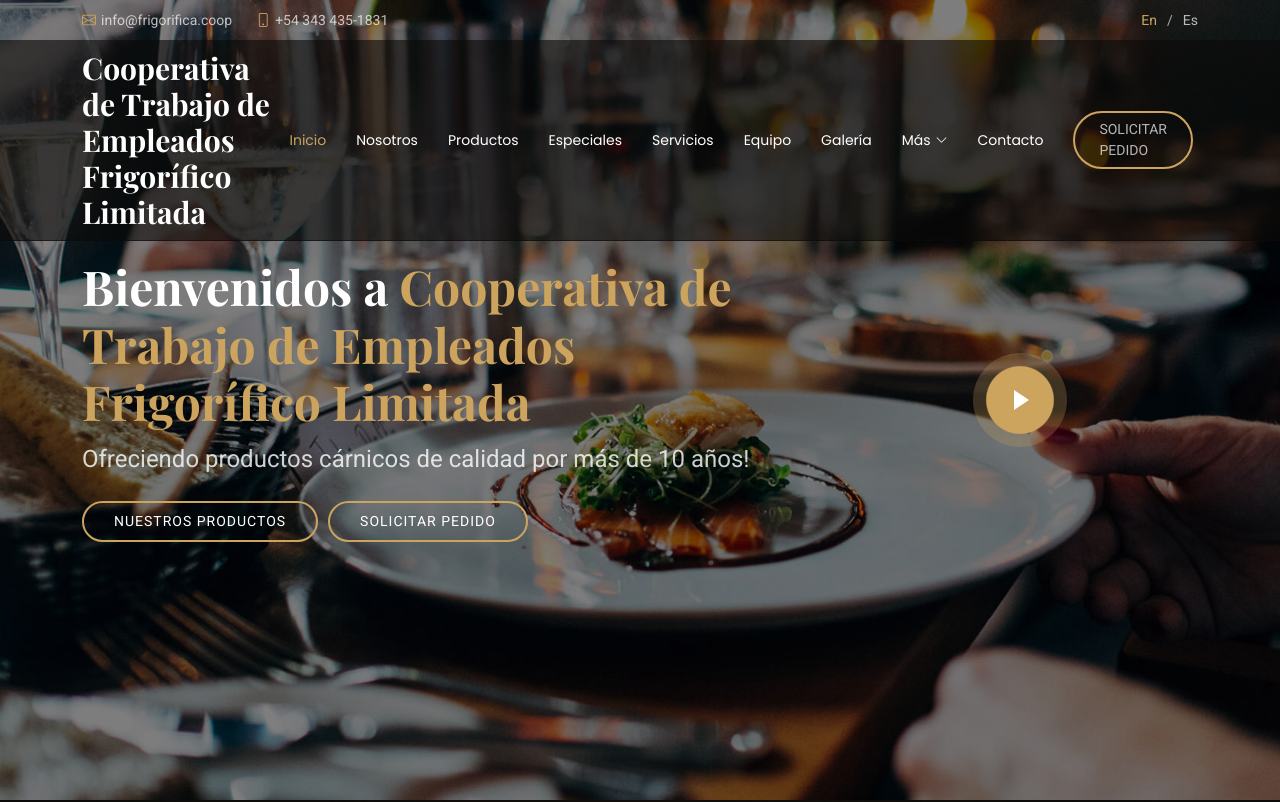
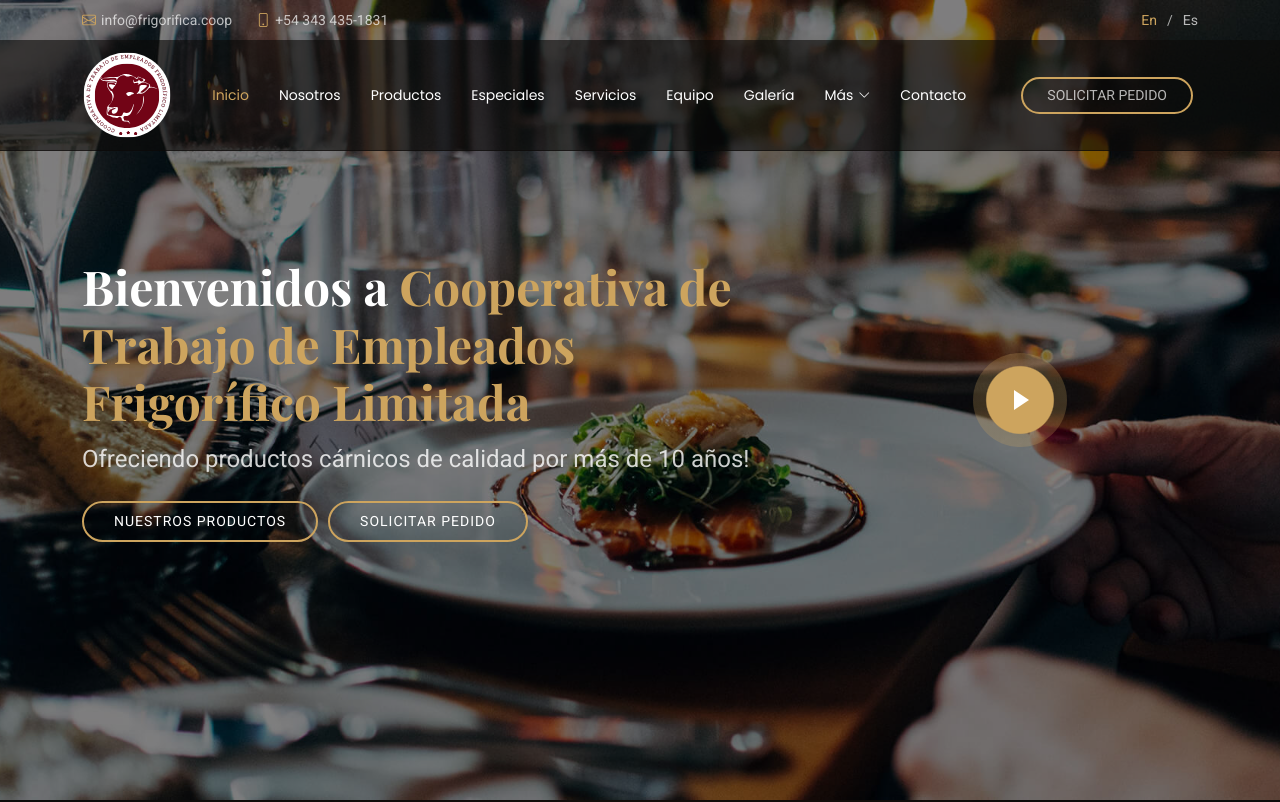
Before and after one commit to EmaAristimuno/cooperativa-frigorifica, a plain HTML site: page index.html in a window 1280 px wide. Shown: the top 802 px of the page. Drawn offline with nearby package versions, Linux system fonts and the light colour scheme; a web font is replaced by a local one.

Commit message:
agrego logo cooperativa

```diff
--- a/index.html
+++ b/index.html
@@ -51,10 +51,9 @@
     <div class="branding d-flex align-items-cente">
 
       <div class="container position-relative d-flex align-items-center justify-content-between">
-        <a href="index.html" class="logo d-flex align-items-center me-auto me-xl-0">
-          <!-- Uncomment the line below if you also wish to use an image logo -->
-          <!-- <img src="assets/img/logo.png" alt=""> -->
-          <h1 class="sitename">Cooperativa de Trabajo de Empleados Frigorífico Limitada</h1>
+        <a href="index.html" >
+          <img src="assets/img/logo.svg" alt="FrigorCoop" style="width: 90px; height: auto;">
+          <!-- <h1 class="sitename">FrigorCoop</h1> -->
         </a>
 
         <nav id="navmenu" class="navmenu">
```
Also changed, not shown: assets/img/logo.svg (added), assets/img/logo2.png (renamed from assets/img/logo.png), assets/img/logo_2.png (added).
